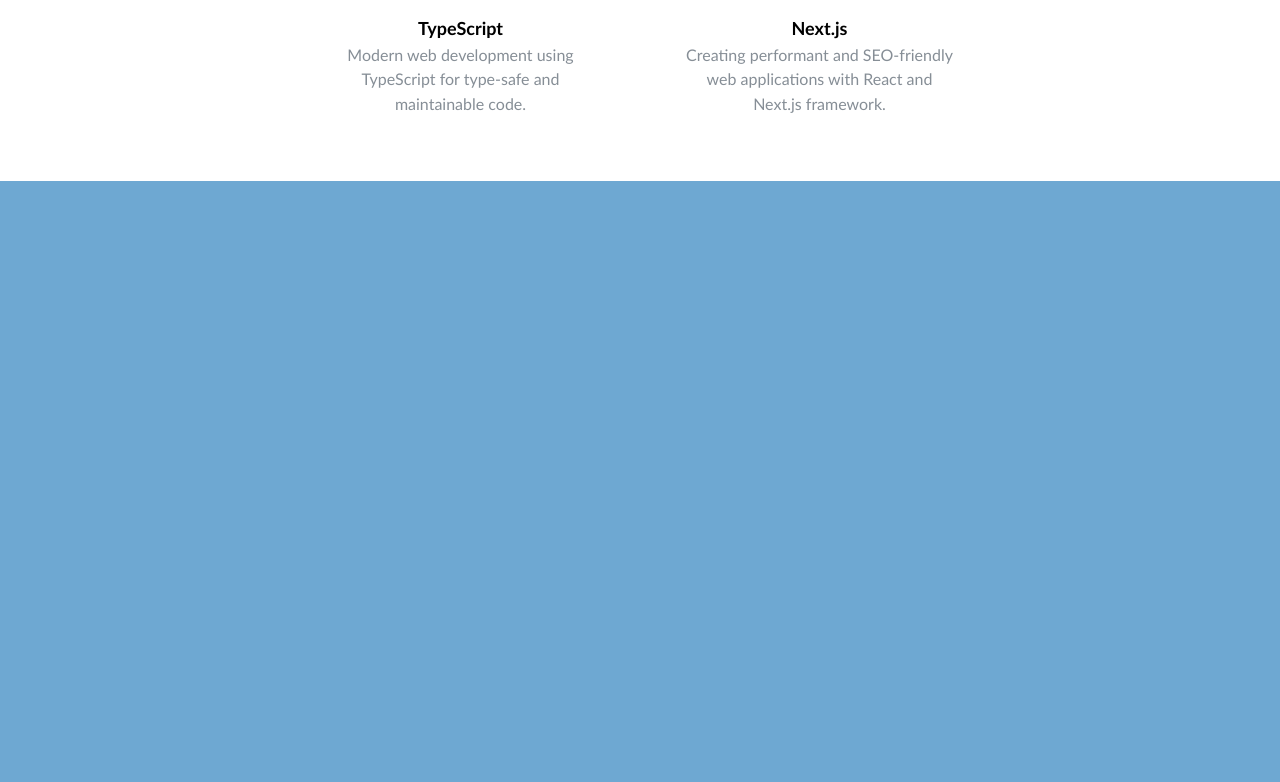
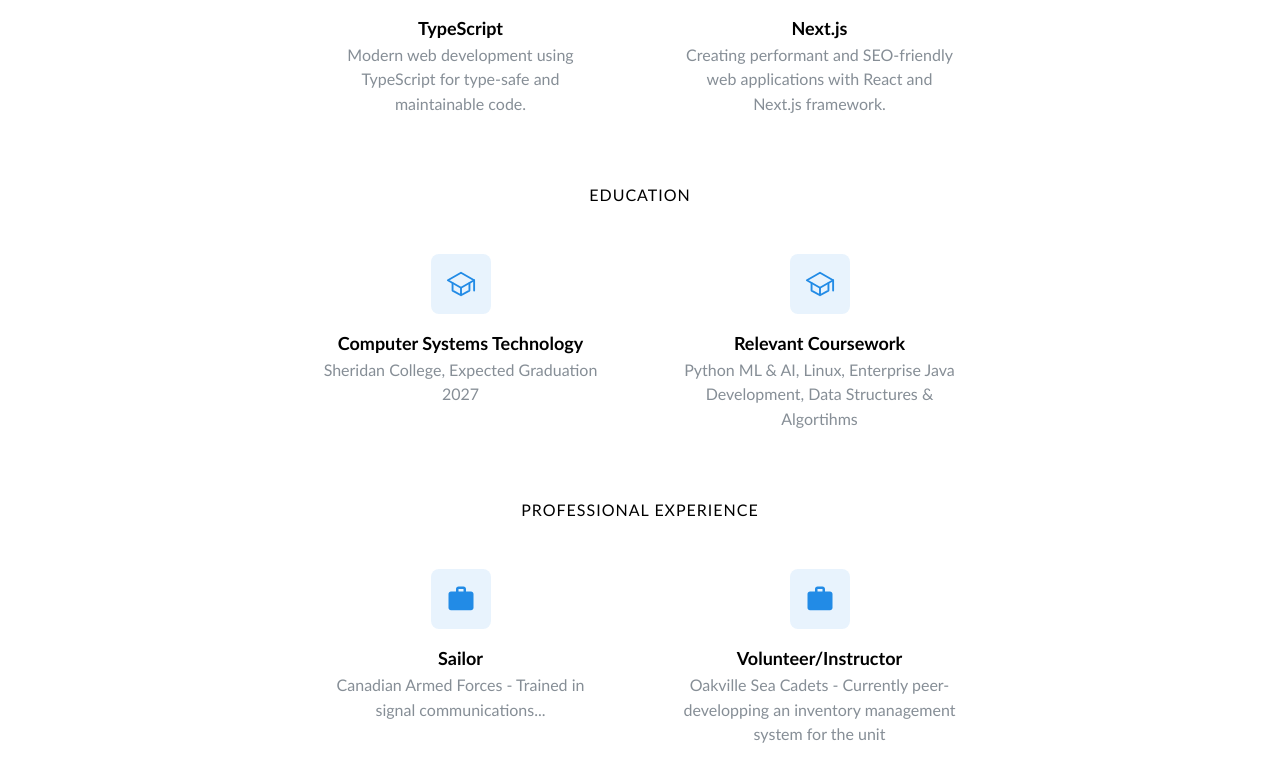
Before and after one commit to mjsamaha/reactjs-personal-portfolio-website, a Next.js app: page / in a window 1280 px wide. Shown: the part 1290-2072 px from the top of the page. Before the commit the page ends 1471 px from the top, so only its background shows below. Built offline with nearby package versions, Linux system fonts and the light colour scheme.

Commit message:
!! added more content in featured-section

```diff
--- a/src/components/sections/FeatureSection.tsx
+++ b/src/components/sections/FeatureSection.tsx
@@ -5,6 +5,38 @@
 import { FaJava } from 'react-icons/fa';
 import { SiSpringboot } from 'react-icons/si';
 import { SiTypescript, SiNextdotjs } from 'react-icons/si';
+import { IoSchoolOutline } from 'react-icons/io5';
+import { MdWork } from 'react-icons/md';
+
+
+const education = [
+  {
+    icon: <IoSchoolOutline size={30} />,
+    title: 'Computer Systems Technology',
+    description: 'Sheridan College, Expected Graduation 2027',
+  },
+  {
+    icon: <IoSchoolOutline size={30} />,
+    title: 'Relevant Coursework',
+    description: 'Python ML & AI, Linux, Enterprise Java Development, Data Structures & Algortihms',
+  },
+];
+
+
+const experience = [
+  {
+    icon: <MdWork size={30} />,
+    title: 'Sailor',
+    description: 'Canadian Armed Forces - Trained in signal communications...',
+  },
+  {
+    icon: <MdWork size={30} />,
+    title: 'Volunteer/Instructor',
+    description: 'Oakville Sea Cadets - Currently peer-developping an inventory management system for the unit',
+  },
+];
+
+
 
 
 const techStack = [
@@ -53,11 +85,12 @@
       return () => observer.disconnect();
   }, []);
 
-  const items = techStack.map((item, index) => (  // Added index parameter
+  const renderItems = (items: typeof techStack) => {
+      return items.map((item) => (
           <div
               className="item"
               key={item.title}
-      ref={el => { itemsRef.current[index] = el; }}  // Fixed ref
+              ref={el => { itemsRef.current.push(el); }}
           >
               <ThemeIcon
                   variant="light"
@@ -77,21 +110,31 @@
               </div>
           </div>
       ));
+  };
 
   return (
       <Container size={700} className="wrapper">
           <Text className="supTitle">Technical Expertise</Text>
-
           <Container size={660} p={0}>
               <Text c="dimmed" className="description">
                   Experienced in building modern web applications with a focus on performance,
                   scalability, and user experience using cutting-edge technologies.
               </Text>
           </Container>
+          <SimpleGrid cols={{ base: 1, xs: 2 }} spacing={50} mt={30}>
+              {renderItems(techStack)}
+          </SimpleGrid>
 
+          <Text className="supTitle" mt={50}>Education</Text>
           <SimpleGrid cols={{ base: 1, xs: 2 }} spacing={50} mt={30}>
-            {items}
+              {renderItems(education)}
           </SimpleGrid>
+
+          <Text className="supTitle" mt={50}>Professional Experience</Text>
+          <SimpleGrid cols={{ base: 1, xs: 2 }} spacing={50} mt={30}>
+              {renderItems(experience)}
+          </SimpleGrid>
+
       </Container>
   );
 }
--- a/src/styles/components/_feature-section.scss
+++ b/src/styles/components/_feature-section.scss
@@ -3,6 +3,13 @@
 .wrapper {
     padding: $spacing-2xl 0;
     background-color: $color-surface;
+}
+
+// Add this new style
+.supTitle {
+    &:not(:first-child) {
+        margin-top: $spacing-2xl;
+    }
 }
 
 .title {
```
Lines whose indentation alone changed are shown as unchanged.
